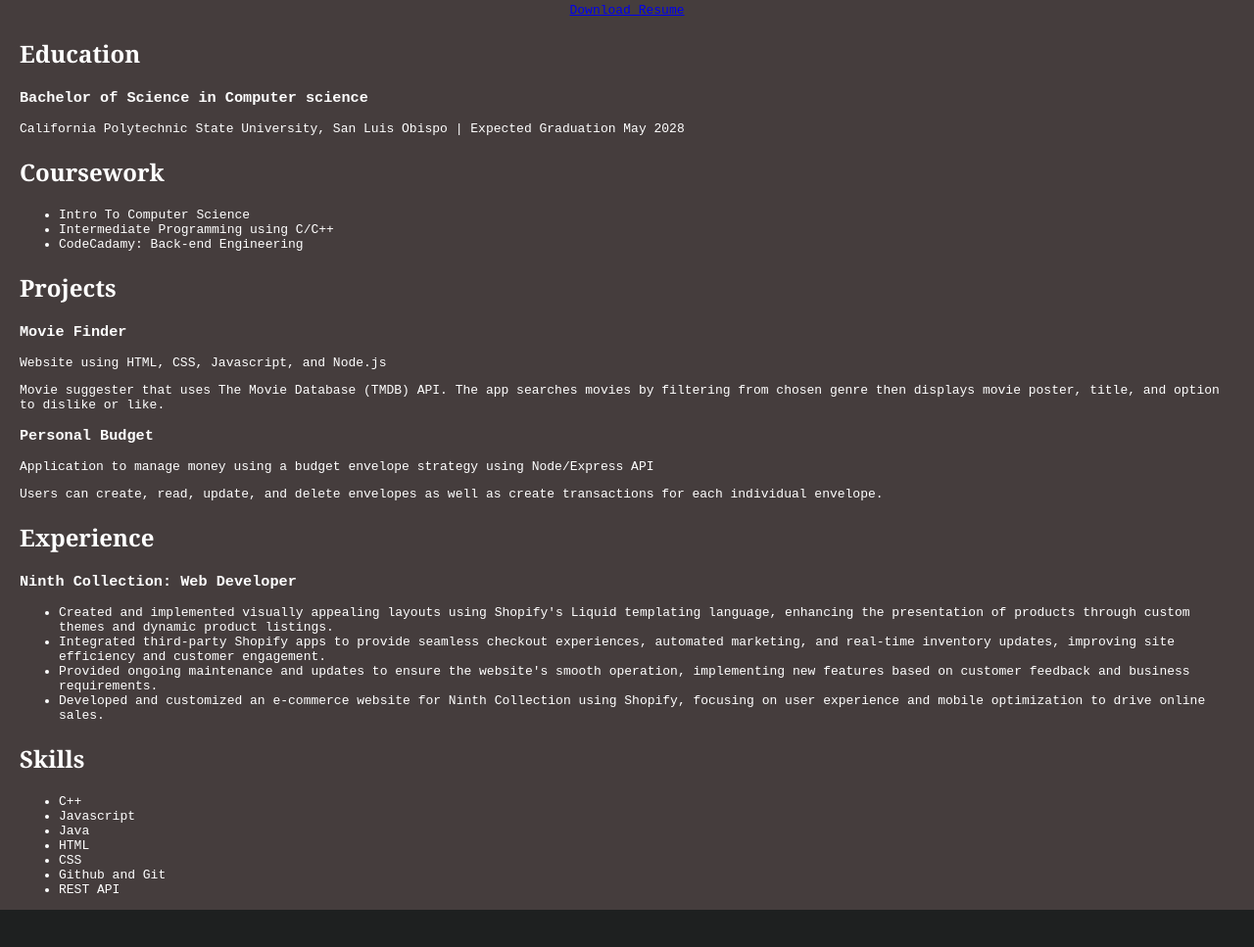
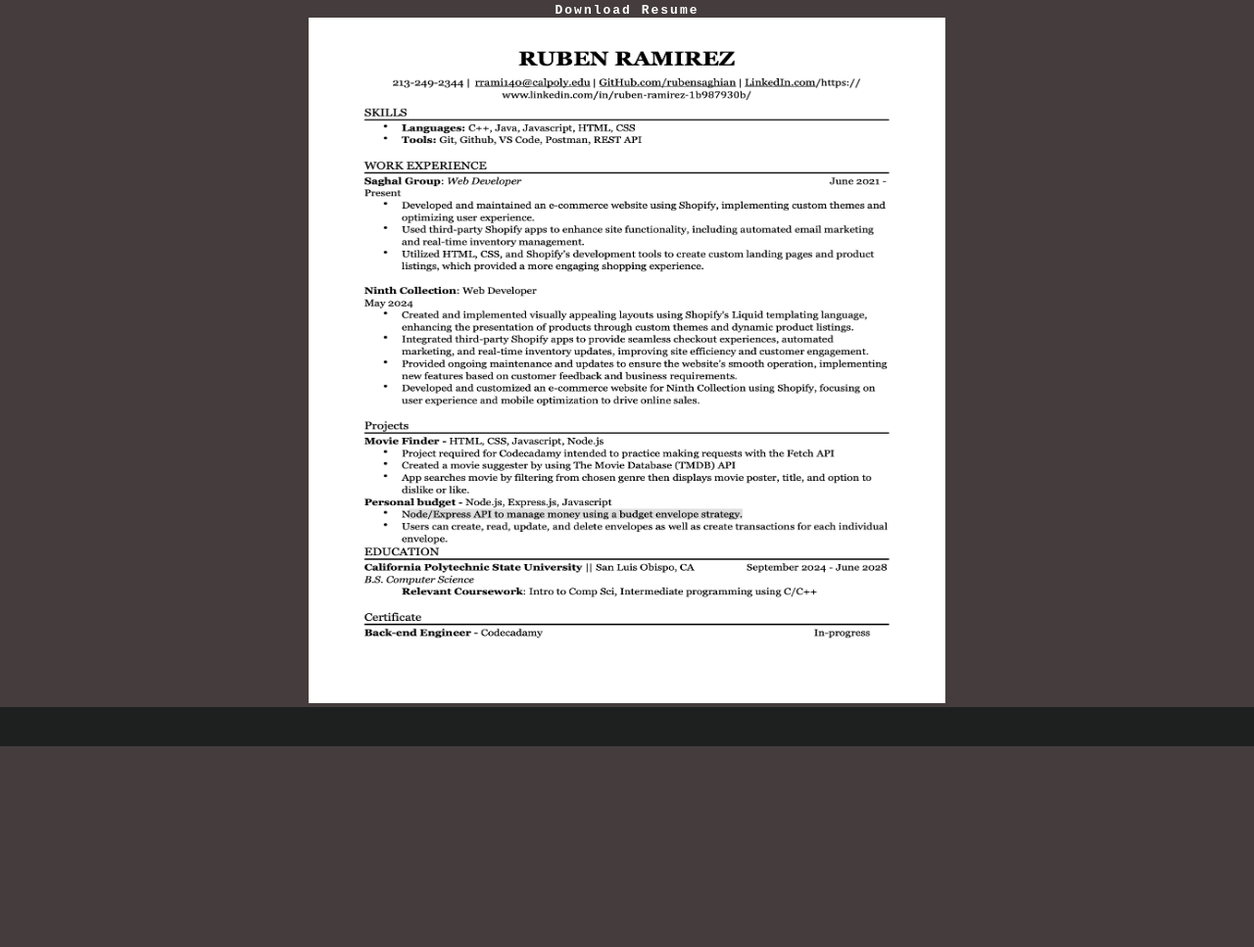
Before and after one commit to Rubensaghian/Rubensaghian.github.io, a plain HTML site: page resume.html in a window 1280 px wide. Shown: the part 171-1138 px from the top of the page at 98% size. After the commit the page ends 933 px from the top, so only its background shows below. Drawn offline with Linux system fonts and the light colour scheme.

Commit message:
feat: fix resume page

```diff
--- a/resume.html
+++ b/resume.html
@@ -17,69 +17,9 @@
           </nav>
         <main>
             <h1 class="page-title">Resume</h1>
-                <a href="resume1.pdf" download>Download Resume</a>
+                <a href="resume1.pdf" class="resum" download>Download Resume</a>
             <div class="resume">
-                <section class="section">
-                    <h2 class="section-title">Education</h2>
-                        <div class="entry">
-                            <h3 class="entry-title">Bachelor of Science in Computer science</h3>
-                            <p class="entry-info">California Polytechnic State University, San Luis Obispo | Expected Graduation May 2028 </p>
-                        </div>
-                </section>
-                <section class="section">
-                    <h2 class="section-title">Coursework</h2>
-                    <ul class="course-list">
-                        <li>Intro To Computer Science</li>
-                        <li>Intermediate Programming using C/C++</li>
-                        <li>CodeCadamy: Back-end Engineering</li>
-                    </ul>
-                </section>
-                <section class="section">
-                    <h2 class="section-title">Projects</h2>
-                        <div class="entry">
-                            <h3 class="entry-title">Movie Finder</h3>
-                            <p class="entry-info">Website using HTML, CSS, Javascript, and Node.js</p>
-                            <p class="entry-description">Movie suggester that uses The Movie Database (TMDB) API. The
-                                app searches movies by filtering from chosen genre then displays movie poster, title, and option to
-                                dislike or like.</p>
-                            <h3 class="entry-title">Personal Budget</h3>
-                            <p class="entry-info">Application to manage money using a budget envelope strategy using Node/Express API</p>
-                            <p class="entry-description">Users can create, read, update, and delete envelopes as well as create transactions for each individual
-                                envelope.</p>
-                        </div>
-                </section>
-                <section class="section">
-                    <h2 class="section-title">Experience</h2>
-                        <div class="entry">
-                            <h3 class="entry-title">Ninth Collection: Web Developer</h3>
-                            <p class="entry-info">
-                                <ul class="exp list">
-                                    <li>Created and implemented visually appealing layouts using Shopify's Liquid templating language,
-                                        enhancing the presentation of products through custom themes and dynamic product listings.</li>
-                                    <li>Integrated third-party Shopify apps to provide seamless checkout experiences, automated
-                                        marketing, and real-time inventory updates, improving site efficiency and customer engagement.</li>
-                                    <li>Provided ongoing maintenance and updates to ensure the website's smooth operation, implementing
-                                        new features based on customer feedback and business requirements.</li>
-                                    <li>Developed and customized an e-commerce website for Ninth Collection using Shopify, focusing on
-                                        user experience and mobile optimization to drive online sales.</li>
-                                </ul>
-                            </p>
-                            <p class="entry-description"> </p>
-                        </div>
-                </section>
-                <section class="section">
-                    <h2 class="section-title">Skills</h2>
-                    <ul class="skill-list">
-                        <li>C++</li>
-                        <li>Javascript</li>
-                        <li>Java</li>
-                        <li>HTML</li>
-                        <li>CSS</li>
-                        <li>Github and Git</li>
-                        <li>REST API</li>
-                    </ul>
-
-                </section>
+               <img src="resumepic.png" height="700px" width="650px">
             </div>
         </main>
         <footer class="footer"> </footer>
--- a/styles.css
+++ b/styles.css
@@ -38,9 +38,6 @@
   background-color: var(--cg-black);
   color: var(--cg-white);
   padding: 0px 0px;
-
-  /* Debug border */
-  /* border: solid red; */
 }
 
 .nav-list {
@@ -49,9 +46,6 @@
   position: relative;
   right: 30px;
   list-style: none;
-
-  /* Debug border */
-  /* border: solid blue; */
 }
 
 .navbar a {
@@ -193,9 +187,16 @@
 
 /* CSS for resume page */
 
-.section {
-  border-top: 1px rgb(255, 255, 255);
-  align-items: center;
+.resum{
+  color: var(--cg-white);
+  font-weight: bold;
+  margin: 0 12px;
+  text-decoration: none;
+  letter-spacing: 2px;
+}
+.resum:hover {
+  color: var(--cg-blue);
+  text-decoration: underline;
 }
 
 .button {
@@ -213,10 +214,6 @@
 
 .button:hover {
   background-color: var(--cg-blue);
-}
-
-.resume h2 {
-  font-family: Georgia;
 }
 
 /* CSS for contact form */
```
